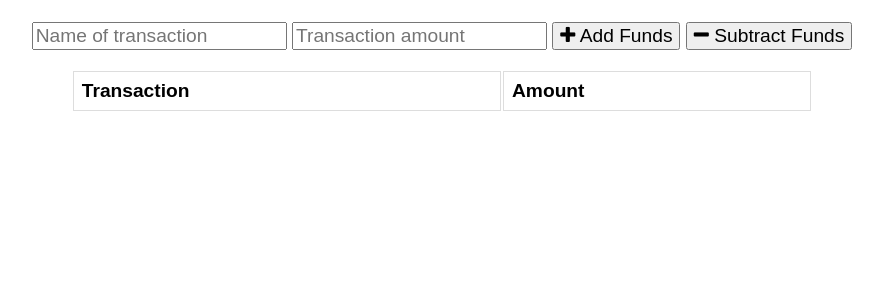
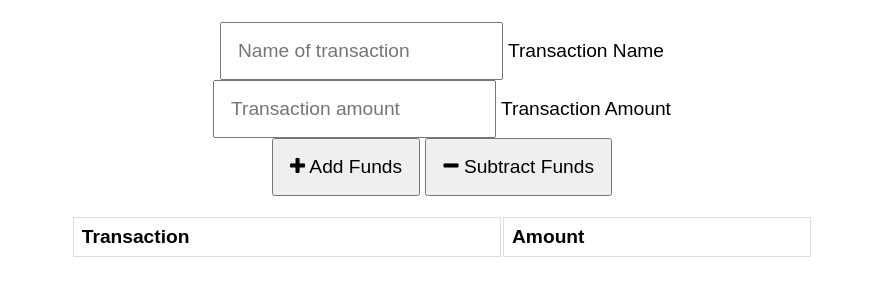
Before and after one commit to tosh-skyler/Unit-18-Progressive-Budget, a website: page public/index.html in a window 1280 px wide. Shown: the part 60-356 px from the top of the page, without its empty margins (198-1081 px from the left). Drawn offline with nearby package versions, Linux system fonts and the light colour scheme; no server answers.

Commit message:
Fixing button sizing, meta desc, and form labels.

```diff
--- a/public/index.html
+++ b/public/index.html
@@ -6,6 +6,7 @@
   <meta http-equiv="X-UA-Compatible" content="ie=edge">
   <meta name="theme-color" content="#317EFB">
   <link rel="shortcut icon" href="icons/icon-192x192.png" type="image/x-icon">
+  <meta name="description" content="PWA Budget App">
 
   <link
     rel="stylesheet"
@@ -23,8 +24,12 @@
     </div>
 
     <div class="form">
-      <input type="text" id="t-name" placeholder="Name of transaction" />
-      <input type="number" min="0" id="t-amount" placeholder="Transaction amount" />
+        <input type="text" id="t-name" placeholder="Name of transaction" />
+        <label for="t-name">Transaction Name</label>
+        <br>
+        <input type="number" min="0" id="t-amount" placeholder="Transaction amount" />
+        <label for="t-amount">Transaction Amount</label>
+        <br>
       <button id="add-btn"><i class="fa fa-plus buttons"></i> Add Funds</button>
       <button id="sub-btn"><i class="fa fa-minus"></i> Subtract Funds</button>
       <p class="error"></p>
--- a/public/styles.css
+++ b/public/styles.css
@@ -6,6 +6,7 @@ body {
 button, input {
   font-size: 100%;
   font-family: Arial;
+  padding: 1rem;
 }
 
 table {
```
